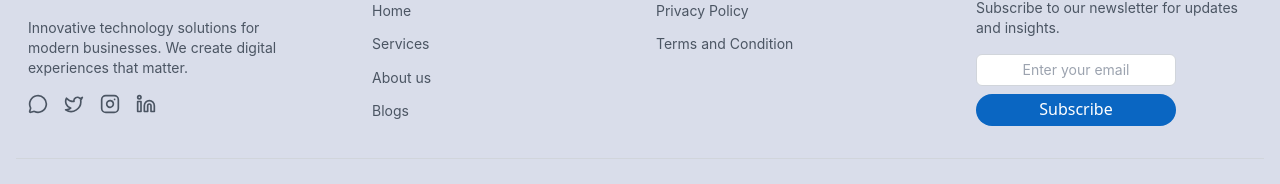
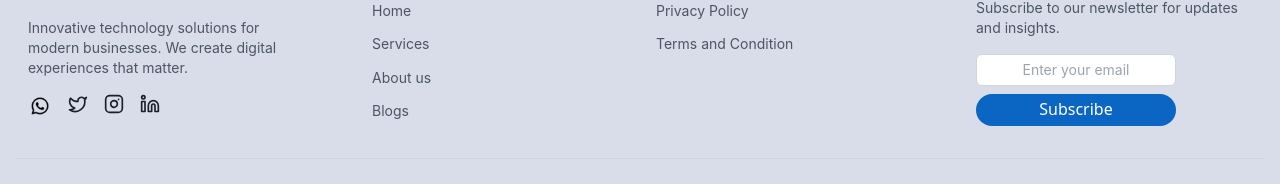
Before and after one commit to rastogi30/Mindor-tech, a Next.js app: page / in a window 1280 px wide. Shown: the part 5800-5984 px from the top of the page. Built offline with nearby package versions, Linux system fonts and the light colour scheme.

Commit message:
minor fix

```diff
--- a/src/components/Footer.tsx
+++ b/src/components/Footer.tsx
@@ -18,16 +18,16 @@ const Footer = () => {
             </p>
 
             <div className="flex space-x-4 lg:ml-3">
-              <Link href="https://wa.me/918928210967?text=Hi%20Mindor%20Team,%20I%20need%20assistance%20with%20your%20services." target="_blank" rel="noopener noreferrer" className="text-gray-600 hover:text-green-600 transition-colors duration-200">
-                <MessageCircle size={20} />
+              <Link href="https://wa.me/918928210967?text=Hi%20Mindor%20Team,%20I%20need%20assistance%20with%20your%20services." target="_blank" rel="noopener noreferrer" className="transition-colors duration-200 hover:text-green-600">
+                <img src="/assets/whatsapp.png" alt="WhatsApp" className="w-6 h-6" />
               </Link>
-              <Link href="https://x.com/Mindor_Tech" target="_blank" rel="noopener noreferrer" className="text-gray-600 hover:text-blue-600 transition-colors duration-200">
+              <Link href="https://x.com/Mindor_Tech" target="_blank" rel="noopener noreferrer" className=" hover:text-blue-600 transition-colors duration-200">
                 <Twitter size={20} />
               </Link>
-              <Link href="https://www.instagram.com/mindor_tech/" target="_blank" rel="noopener noreferrer" className="text-gray-600 hover:text-pink-600 transition-colors duration-200">
+              <Link href="https://www.instagram.com/mindor_tech/" target="_blank" rel="noopener noreferrer" className=" hover:text-pink-600 transition-colors duration-200">
                 <Instagram size={20} />
               </Link>
-              <Link href="https://www.linkedin.com/company/mindortech" target="_blank" rel="noopener noreferrer" className="text-gray-600 hover:text-blue-700 transition-colors duration-200">
+              <Link href="https://www.linkedin.com/company/mindortech" target="_blank" rel="noopener noreferrer" className=" hover:text-blue-700 transition-colors duration-200">
                 <Linkedin size={20} />
               </Link>
             </div>
```
Also changed, not shown: public/assets/whatsapp.png (added).
